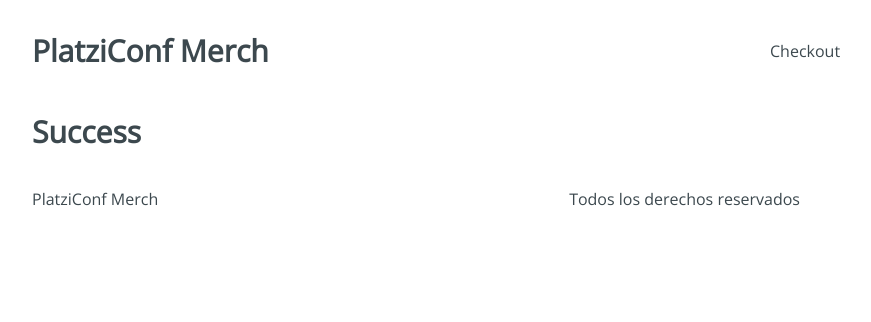
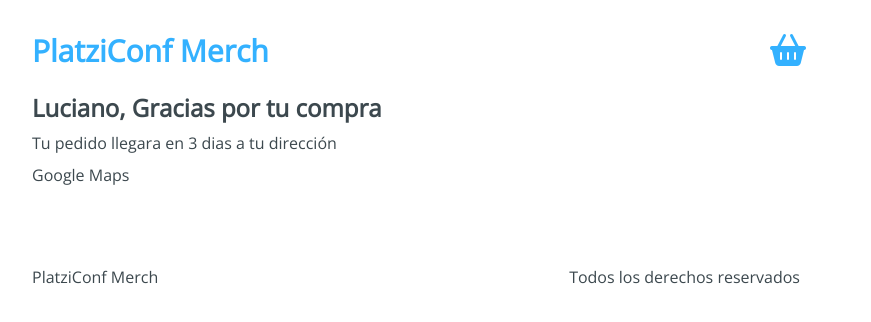
Before and after one commit to lucianocavallo/platzi-conf-merch, a React app: page /checkout/success in a window 1280 px wide. Shown: the top 322 px of the page, without its empty margins (224-1095 px from the left). Built offline with nearby package versions, Linux system fonts and the light colour scheme.

Commit message:
Maquetacion y estilos del flujo de pago. Integracion de iconos y conexion con react router. Custom hook y useContext.

```diff
--- a/public/index.html
+++ b/public/index.html
@@ -5,6 +5,7 @@
   <meta http-equiv="X-UA-Compatible" content="IE=edge">
   <meta name="viewport" content="width=device-width, initial-scale=1.0">
   <title>Platzi Conf Merch</title>
+  <script src="https://kit.fontawesome.com/473d269aa9.js" crossorigin="anonymous"></script>
 </head>
 <body>
   <div id="root"></div>
--- a/src/components/Header.jsx
+++ b/src/components/Header.jsx
@@ -1,12 +1,19 @@
 import React from "react";
-import "../styles/components/Header.css"
+import { Link } from "react-router-dom";
+import "../styles/components/Header.css";
 
 const Header = ({children}) => {
   return (
     <div className="Header">
-      <h1 className="Header-title">PlatziConf Merch</h1>
+      <h1 className="Header-title">
+        <Link to="/">
+          PlatziConf Merch
+        </Link>
+      </h1>
       <div className="Header-checkout">
-        Checkout
+        <Link to="/checkout">
+          <i className="fas fa-shopping-basket fa-2x" />
+        </Link>
       </div>
     </div>
   );
--- a/src/containers/Checkout.jsx
+++ b/src/containers/Checkout.jsx
@@ -1,5 +1,6 @@
 import React from "react";
-import "../styles/components/Checkout.css"
+import { Link } from "react-router-dom";
+import "../styles/components/Checkout.css";
 
 const Checkout = () => {
   return (
@@ -11,12 +12,16 @@ const Checkout = () => {
             <h4>ITEM name</h4>
             <span>$10</span>
           </div>
-          <button type="button">Eliminar</button>
+          <button type="button">
+            <i className="fas fa-trash-alt fa-2x" />
+          </button>
         </div>
       </div>
       <div className="Checkout-sidebar">
         <h3>PrecioTotal: $10</h3>
-        <button type="button">Continuar pedido</button>
+        <Link to="/checkout/information">
+          <button type="button">Continuar pedido</button>
+        </Link>
       </div>
     </div>
   );
--- a/src/containers/Information.jsx
+++ b/src/containers/Information.jsx
@@ -1,4 +1,5 @@
 import React from "react";
+import { Link } from "react-router-dom";
 import "../styles/components/Information.css";
 
 const Information = () => {
@@ -26,7 +27,9 @@ const Information = () => {
             Regresar
           </div>
           <div className="Information-next">
-            Pagar
+            <Link to="/checkout/payment">
+              Pagar
+            </Link>
           </div>
         </div>
       </div>
--- a/src/containers/Payment.jsx
+++ b/src/containers/Payment.jsx
@@ -1,8 +1,17 @@
 import React from "react";
+import "../styles/components/Payment.css"
 
 const Payment = () => {
   return (
-    <h1>Payment</h1>
+    <div className="Payment">
+      <div className="Payment-content">
+        <h3>Resumen del pedido:</h3>
+        <div className="Payment-button">
+          Boton de pago con Paypal
+        </div>
+      </div>
+      <div />
+    </div>
   );
 }
 
--- a/src/containers/Success.jsx
+++ b/src/containers/Success.jsx
@@ -1,8 +1,17 @@
 import React from "react";
+import "../styles/components/Success.css"
 
 const Success = () => {
   return (
-    <h1>Success</h1>
+    <div className="Success">
+      <div className="Success-content">
+        <h2>Luciano, Gracias por tu compra</h2>
+        <span>Tu pedido llegara en 3 dias a tu dirección</span>
+        <div className="Success-map">
+          Google Maps
+        </div>
+      </div>
+    </div>
   );
 }
 
--- /dev/null
+++ b/src/context/AppContext.js
@@ -0,0 +1,5 @@
+import React from "react";
+
+const AppContext = React.createContext({});
+
+export default AppContext;
```
Also changed, not shown: src/hooks/useInitialState.js (added, +28 -0 lines).
